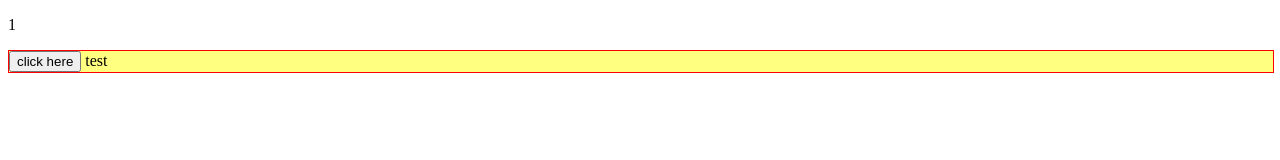
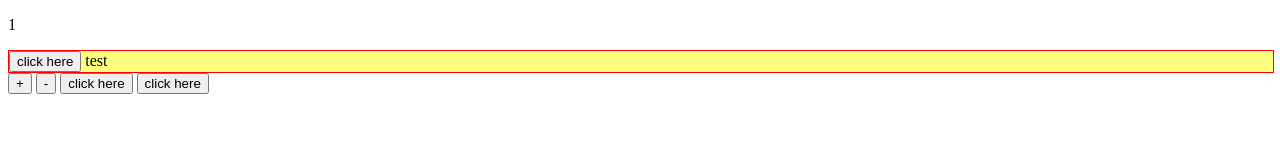
Before and after one commit to dev-haze/stockcalc, a plain HTML site: page index.html in a window 1280 px wide. Drawn offline with Linux system fonts and the light colour scheme.

Commit message:
Update index.html

```diff
--- a/index.html
+++ b/index.html
@@ -27,7 +27,14 @@
             </div>
         </nav>
 
-        <section id="main">
+        <section>
+            <div id="main">
+                <input type="button" value="+" onclick="test()"/>
+                <input type="button" value="-" onclick="test()"/>
+                <input type="button" value="click here" onclick="test()"/>
+                <input type="button" value="click here" onclick="test()"/>
+
+            </div>
 
         </section>
 
```
